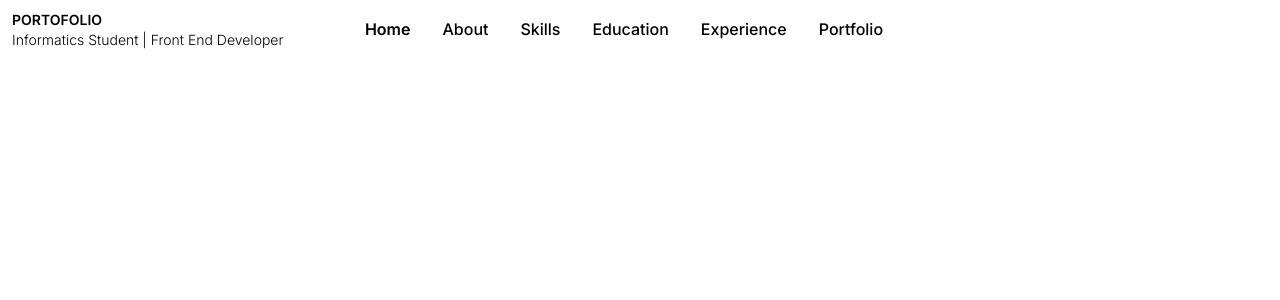
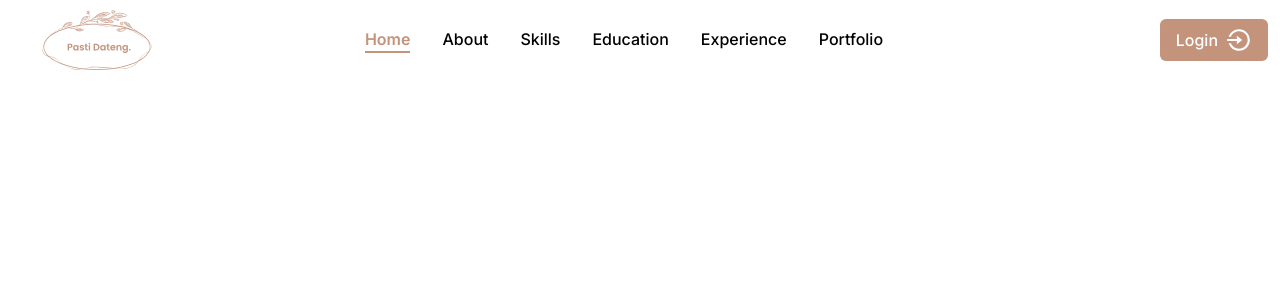
Before and after one commit to Orizaaaaa/undangandigital, a Next.js app: page / in a window 1280 px wide. Shown: the top 300 px of the page. Built offline with nearby package versions, Linux system fonts and the light colour scheme.

Commit message:
finish navbar and create button primary

```diff
--- /dev/null
+++ b/src/app/components/elements/buttonPrimary/Button.tsx
@@ -0,0 +1,18 @@
+import React, { ReactNode } from 'react'
+import './button.scss'
+type Props = {
+    className?: string
+    children: ReactNode
+    type?: string
+    onClick?: () => void
+}
+
+const ButtonPrimary = ({ className, children, onClick }: Props) => {
+    return (
+        <button className={`button-primary border-0 ${className}`} onClick={onClick}>
+            {children}
+        </button>
+    )
+}
+
+export default ButtonPrimary
--- /dev/null
+++ b/src/app/components/elements/buttonPrimary/button.scss
@@ -0,0 +1,12 @@
+.button-primary {
+    background-color: var(--primary);
+    color: var(--white);
+
+
+}
+
+.button-primary:hover {
+    background-color: transparent;
+    border: 1px solid var(--primary);
+    color: var(--primary);
+}
--- a/src/app/components/organism/landingpage/navbar/index.tsx
+++ b/src/app/components/organism/landingpage/navbar/index.tsx
@@ -6,6 +6,9 @@ import Image from 'next/image';
 import Link from 'next/link';
 import { FaDownload } from "react-icons/fa";
 import { navigation } from '@/app/utils/dataObject';
+import { RiLoginCircleLine } from "react-icons/ri";
+import ButtonPrimary from '@/app/components/elements/buttonPrimary/Button';
+import { logoBrand } from '@/app/image';
 
 const Navbar = () => {
     const pathname = usePathname()
@@ -69,23 +72,17 @@ const Navbar = () => {
         <nav className={`fixed top-0 left-0 py-2.5 w-full z-10    ${navbarBg ? 'navbarbgActive' : ''}`}>
             <div className="grid grid-cols-2 lg:grid-cols-4 flex-wrap items-center justify-between  px-3 mx-auto ">
                 <div className="flex items-center gap-2">
-                    {/* <Image className='portfolio-icon' src={image_porto2} alt="portfolio-icon" /> */}
-                    <span className="self-center text-sm font-semibold whitespace-nowrap text-black">
-                        <div className="flex flex-col">
-                            <span> PORTOFOLIO</span>
-                            <span className=' top-0 text-sm font-light ' > Informatics Student | Front End Developer</span>
-                        </div>
-                    </span>
+                    <Image className='brand-icon' src={logoBrand} alt="brand-icon" />
                 </div>
 
                 <div className="flex items-center justify-end lg:order-2">
                     <div className="hidden mt-2 mr-4 sm:inline-block">
                         <span />
                     </div>
-                    {/* <ButtonPrimary onClick={downloadPdf} type='button' className='items-center justify-center font-medium gap-2  px-4 py-2 rounded-md hidden lg:block lg:flex'>
-                        Download my CV
-                        <FaDownload />
-                    </ButtonPrimary> */}
+                    <ButtonPrimary type='button' className='items-center justify-center font-medium gap-2  px-4 py-2 rounded-md hidden lg:block lg:flex'>
+                        Login
+                        <RiLoginCircleLine size={26} />
+                    </ButtonPrimary>
 
                     <button
                         onClick={toggleMobileMenu}
@@ -123,10 +120,10 @@ const Navbar = () => {
                             </li>
                         ))}
                         <li>
-                            {/* <ButtonPrimary type='button' onClick={downloadPdf} className='items-center mt-3 justify-center font-medium gap-2  px-4 py-2 rounded-md block lg:hidden flex w-full'>
-                                Download my CV
-                                <FaDownload />
-                            </ButtonPrimary> */}
+                            <ButtonPrimary type='button' className='items-center mt-3 justify-center font-medium gap-2  px-4 py-2 rounded-md block lg:hidden flex w-full'>
+                                Login
+                                <RiLoginCircleLine size={26} />
+                            </ButtonPrimary>
                         </li>
                     </ul>
                 </div>
--- a/src/app/components/organism/landingpage/navbar/navbar.scss
+++ b/src/app/components/organism/landingpage/navbar/navbar.scss
@@ -103,9 +103,9 @@ nav {
     }
 
     .flex {
-        .portfolio-icon {
-            width: 50px;
-            height: 50px;
+        .brand-icon {
+            width: 170px;
+            height: 60px;
         }
     }
 
@@ -145,7 +145,7 @@ nav {
 @media screen and (max-width: 434px) {
     nav {
         .flex {
-            .portfolio-icon {
+            .brand-icon {
                 display: none;
             }
         }
--- a/src/app/css/globals.css
+++ b/src/app/css/globals.css
@@ -1,3 +1,18 @@
 @tailwind base;
 @tailwind components;
 @tailwind utilities;
+
+:root {
+    --primary: #C3937C;
+    --secondary: #787878;
+    --black: #000000;
+    --white: #FFFFFF;
+    --inter: 'Inter', sans-serif;
+    --poppins: 'Poppins', sans-serif;
+    --hurricane: 'Hurricane', cursive;
+    --wallBgUpdate: #212121
+}
+
+html {
+    scroll-behavior: smooth !important;
+}
--- a/src/app/image.ts
+++ b/src/app/image.ts
@@ -0,0 +1,5 @@
+import logoBrand from './assets/logobrand.svg'
+
+export {
+    logoBrand
+}
```
Also changed, not shown: src/app/assets/logobrand.svg (added).
